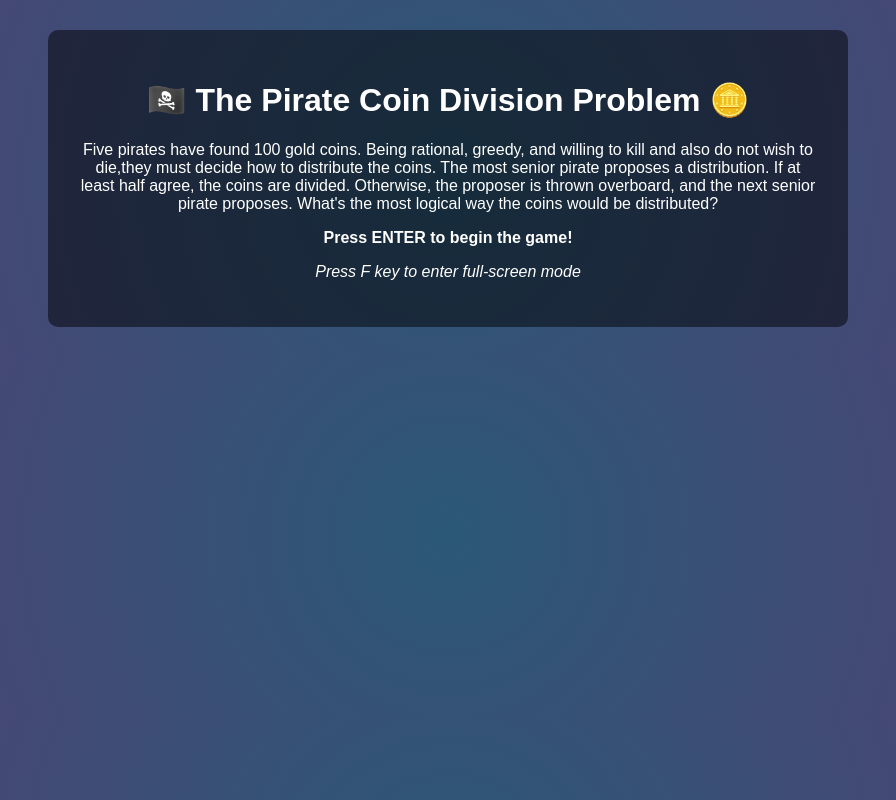
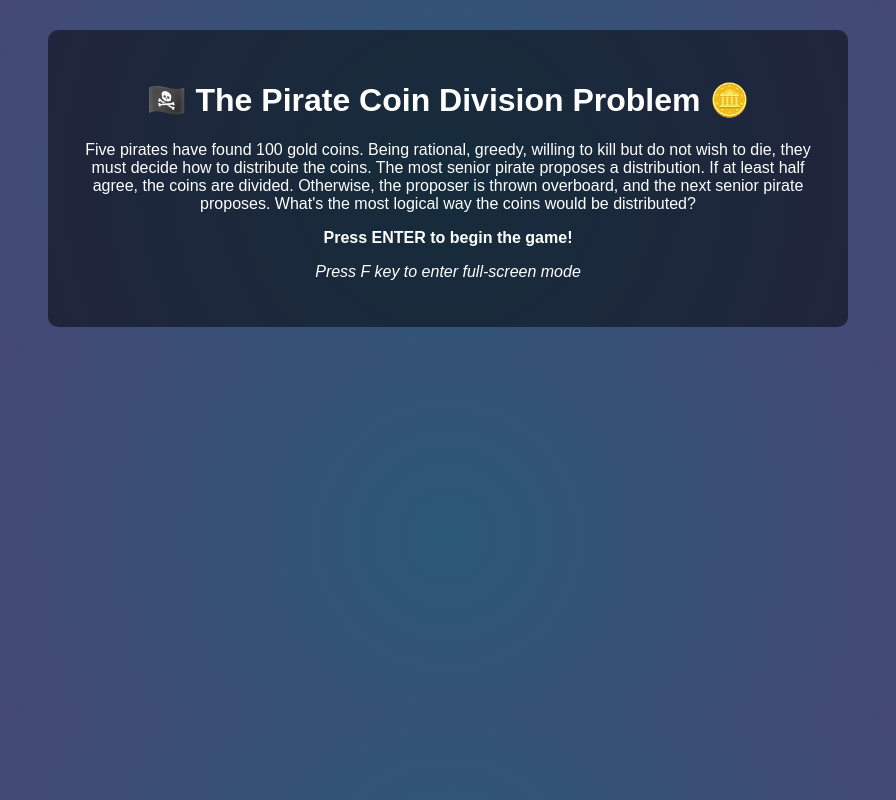
Before and after one commit to ks1104/5-pirates, a plain HTML site: page index.html in a window 1280 px wide. Shown: the whole page, without its empty margins (192-1088 px from the left). Drawn offline with Linux system fonts and the light colour scheme.

Commit message:
Add files via upload

```diff
--- a/index.html
+++ b/index.html
@@ -56,7 +56,7 @@
   <div class="container">
     <div class="intro" id="intro">
       <h1>🏴‍☠️ The Pirate Coin Division Problem 🪙</h1>
-      <p>Five pirates have found 100 gold coins. Being rational, greedy, and willing to kill and also do not wish to die,they must decide how to distribute the coins. The most senior pirate proposes a distribution. If at least half agree, the coins are divided. Otherwise, the proposer is thrown overboard, and the next senior pirate proposes. What's the most logical way the coins would be distributed?</p>
+      <p>Five pirates have found 100 gold coins. Being rational, greedy,  willing to kill but do not wish to die, they must decide how to distribute the coins. The most senior pirate proposes a distribution. If at least half agree, the coins are divided. Otherwise, the proposer is thrown overboard, and the next senior pirate proposes. What's the most logical way the coins would be distributed?</p>
       <p><strong>Press ENTER to begin the game!</strong></p>
       <p><em>Press F key to enter full-screen mode</em></p>
     </div>
```
